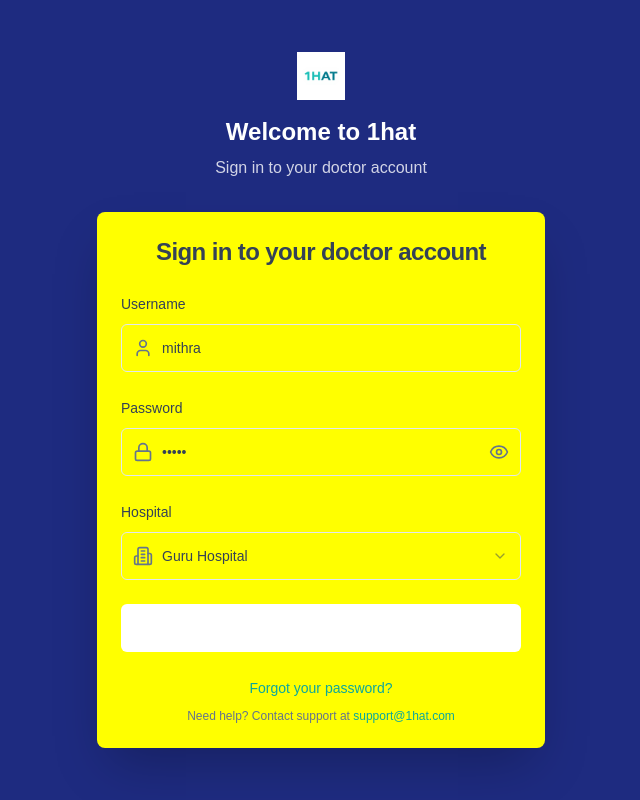
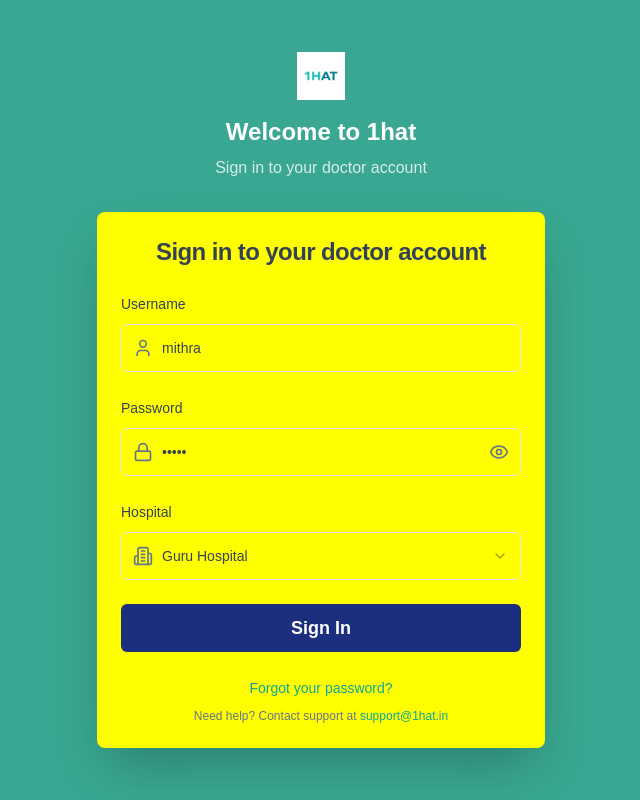
Before and after one commit to kpurusho1/onehatmockup, a React (Vite) app: page /login in a window 1280 px wide. Shown: the whole page, without its empty margins (319-959 px from the left). Built offline with nearby package versions, Linux system fonts and the light colour scheme; a web font is replaced by a local one.

Commit message:
Update login and recording flow
Updated login button background to #1c2f7f and background to branding turquoise. Added support link and limited hospital list to three options. Investigated and fixed issues with the recording flow.

```diff
--- a/src/components/mobile/CreateRecordTab.tsx
+++ b/src/components/mobile/CreateRecordTab.tsx
@@ -164,12 +164,17 @@ export default function CreateRecordTab() {
   );
 
   const startRecording = () => {
+    console.log("startRecording called, selectedPatientId:", selectedPatientId);
     const patient = patients.find(p => p.id === selectedPatientId);
+    console.log("Found patient:", patient);
     if (patient) {
       setSelectedPatient(patient);
       setCurrentStep('recording');
       setIsRecording(true);
       setRecordingDuration(0);
+      console.log("Recording started for patient:", patient.name);
+    } else {
+      console.log("No patient found for ID:", selectedPatientId);
     }
   };
 
--- a/src/pages/Login.tsx
+++ b/src/pages/Login.tsx
@@ -22,7 +22,7 @@ export default function Login() {
   };
 
   return (
-    <div className="min-h-screen flex items-center justify-center p-4" style={{ backgroundColor: 'hsl(var(--brand-navy))' }}>
+    <div className="min-h-screen flex items-center justify-center p-4" style={{ backgroundColor: 'hsl(168, 49%, 44%)' }}>
       <div className="w-full max-w-md">
         {/* Welcome Header */}
         <div className="text-center mb-8">
@@ -106,12 +106,6 @@ export default function Login() {
                       <SelectItem value="guru">Guru Hospital</SelectItem>
                       <SelectItem value="giri">Giri Hospital</SelectItem>
                       <SelectItem value="women-child">Women and Child Clinic</SelectItem>
-                      <SelectItem value="apollo">Apollo Hospital</SelectItem>
-                      <SelectItem value="fortis">Fortis Healthcare</SelectItem>
-                      <SelectItem value="manipal">Manipal Hospital</SelectItem>
-                      <SelectItem value="max">Max Healthcare</SelectItem>
-                      <SelectItem value="aiims">AIIMS</SelectItem>
-                      <SelectItem value="other">Other</SelectItem>
                     </SelectContent>
                   </Select>
                 </div>
@@ -120,8 +114,8 @@ export default function Login() {
               {/* Sign In Button */}
               <Button
                 type="submit"
-                className="w-full h-12 text-lg font-semibold"
-                style={{ backgroundColor: 'hsl(var(--brand-primary))', color: 'white' }}
+                className="w-full h-12 text-lg font-semibold text-white"
+                style={{ backgroundColor: '#1c2f7f' }}
               >
                 Sign In
               </Button>
@@ -134,8 +128,8 @@ export default function Login() {
               </button>
               <p className="text-xs text-muted-foreground">
                 Need help? Contact support at{" "}
-                <a href="mailto:support@1hat.com" className="text-primary hover:underline">
-                  support@1hat.com
+                <a href="mailto:support@1hat.in" className="text-primary hover:underline">
+                  support@1hat.in
                 </a>
               </p>
             </div>
```
